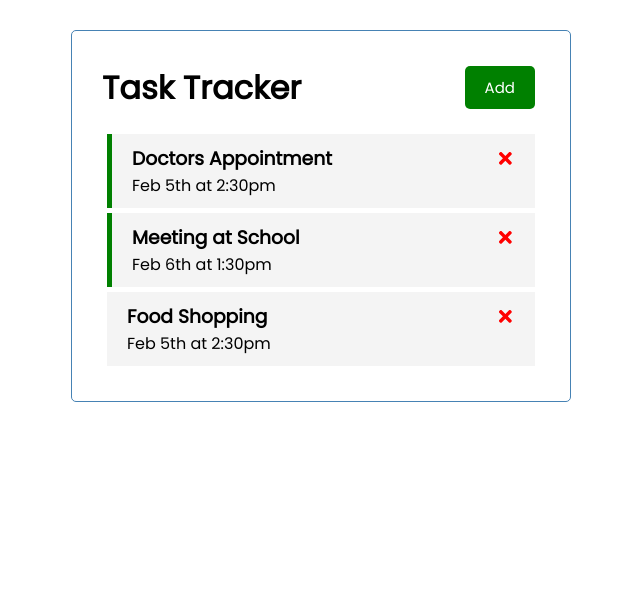
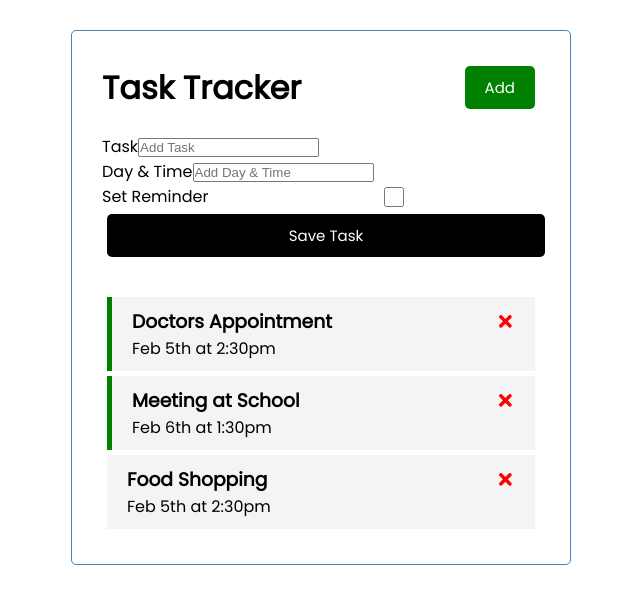
Before and after one commit to zongxili/TaskTracker, a React (Create React App) app: page / in a window 1280 px wide. Shown: the top 604 px of the page, without its empty margins (319-959 px from the left). Built offline with nearby package versions, Linux system fonts and the light colour scheme.

Commit message:
added state for input boxes

```diff
--- a/src/App.js
+++ b/src/App.js
@@ -1,7 +1,7 @@
 import Header from "./components/Header";
 import Tasks from "./components/Tasks";
 import { useState } from "react";
-import { FaTrashAlt } from "react-icons/fa";
+import AddTask from "./components/AddTask";
 
 function App() { // root component
 
@@ -45,6 +45,7 @@
   return (
     <div className="container">
       <Header title='Task Tracker' />
+      <AddTask />
       {tasks.length > 0
         ? <Tasks tasks={tasks} onDelete={deleteTask} onToggle={toggleReminder} />
         : ('No Tasks to Show')
--- /dev/null
+++ b/src/components/AddTask.js
@@ -0,0 +1,44 @@
+import { useState } from 'react';
+
+const AddTask = () => {
+
+  const [text, setText] = useState('');
+  const [day, setDay] = useState('');
+  const [reminder, setReminder] = useState(false);
+
+  return (
+    <form className='add-form'>
+      <div className='form-contorl'>
+        <label>Task</label>
+        <input
+          type="text"
+          placeholder='Add Task'
+          value={text}
+          onChange={(e) => setText(e.target.value)}
+        />
+      </div>
+
+      <div className='form-contorl'>
+        <label>Day & Time</label>
+        <input
+          type="text"
+          placeholder='Add Day & Time'
+          value={day}
+          onChange={(e) => setDay(e.target.value)}
+        />
+      </div>
+
+      <div className='form-contorl form-control-check'>
+        <label>Set Reminder</label>
+        <input
+          type="checkbox"
+          value={reminder}
+          onChange={(e) => setReminder(e.currentTarget.checked)}
+        />
+      </div>
+      <input type="submit" value='Save Task' className='btn btn-block' />
+    </form>
+  )
+}
+
+export default AddTask
```
